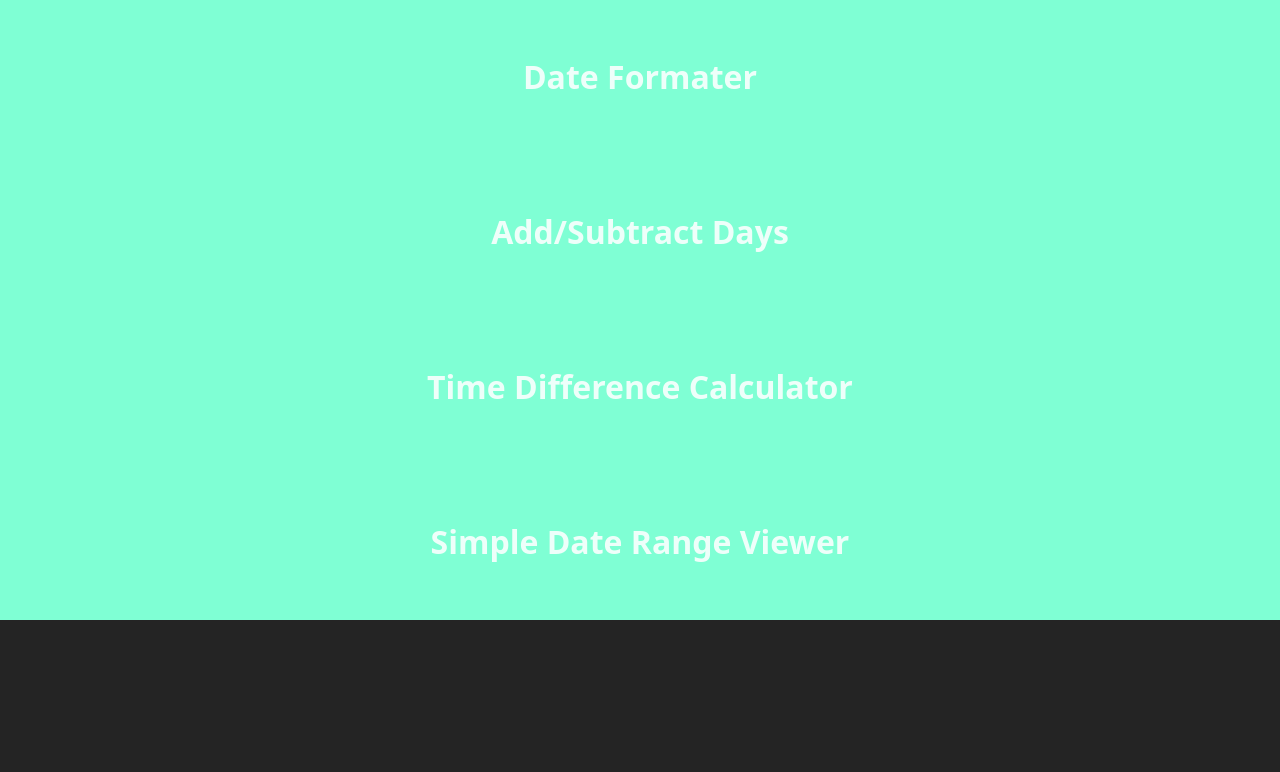
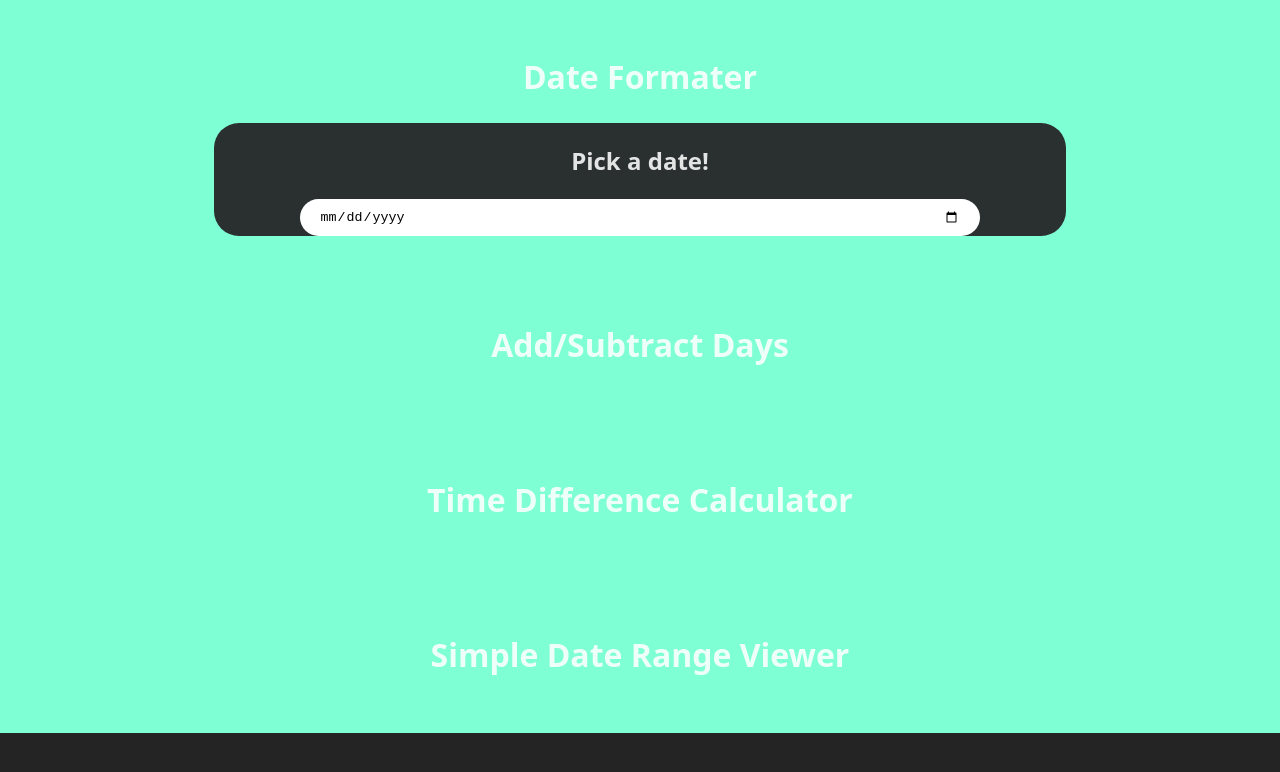
Before and after one commit to HristijanRalis/React-Dates-Projects, a React (Vite) app in the folder week-2-manipulation/: page / in a window 1280 px wide. Shown: the top 772 px of the page. Built offline with nearby package versions, Linux system fonts and the light colour scheme.

Commit message:
Done with project1 DateFormater

```diff
--- a/week-2-manipulation/src/App.css
+++ b/week-2-manipulation/src/App.css
@@ -20,6 +20,7 @@ body {
 
 .section {
   display: flex;
+  flex-direction: column;
   justify-content: center;
   align-items: center;
   padding: 2rem;
--- a/week-2-manipulation/src/App.tsx
+++ b/week-2-manipulation/src/App.tsx
@@ -1,4 +1,5 @@
 import "./App.css";
+import { DateFormater } from "./components/DateFormater/DateFormater";
 
 function App() {
   return (
@@ -6,6 +7,7 @@ function App() {
       {/* Date Formater */}
       <div className="section">
         <h1>Date Formater</h1>
+        <DateFormater />
       </div>
       {/* Add/Subtract Days*/}
 
--- a/week-2-manipulation/src/components/DateFormater/DateFormater.css
+++ b/week-2-manipulation/src/components/DateFormater/DateFormater.css
@@ -0,0 +1,29 @@
+.DateFormater {
+  display: flex;
+  flex-direction: column;
+  align-items: center;
+  justify-content: center;
+  width: 70%;
+  background-color: rgb(42, 48, 48);
+  border-radius: 25px;
+}
+
+.pickDate {
+  width: 80%;
+  padding: 10px 20px;
+  border: none;
+  border-radius: 25px;
+}
+
+.standards {
+  display: flex;
+  flex-direction: column;
+  justify-content: center;
+  align-items: center;
+}
+
+.standards h2 {
+  background-color: rgb(127, 255, 212);
+  padding: 20px;
+  border-radius: 25px;
+}
--- a/week-2-manipulation/src/components/DateFormater/DateFormater.tsx
+++ b/week-2-manipulation/src/components/DateFormater/DateFormater.tsx
@@ -1,5 +1,41 @@
+import "./DateFormater.css";
+import { useState } from "react";
+
 export const DateFormater = () => {
+  const [date, setDate] = useState<Date | null>(null);
 
+  const handleTimeFormat = (e: React.ChangeEvent<HTMLInputElement>) => {
+    const selected = e.target.value;
+    if (selected) setDate(new Date(selected));
+  };
 
-  return <div className="DateFormater"></div>;
+  const euFormat = date
+    ? `${date.getDate().toString().padStart(2, "0")}.${(date.getMonth() + 1)
+        .toString()
+        .padStart(2, "0")}.${date.getFullYear()}`
+    : "";
+
+  const usFormat = date
+    ? `${date.getMonth().toString().padStart(2, "0")}/${date
+        .getDate()
+        .toString()
+        .padStart(2, "0")}/${date.getFullYear()}`
+    : "";
+
+  const isoFormat = date ? date.toISOString().split("T")[0] : "";
+
+  return (
+    <div className="DateFormater">
+      <h2>Pick a date!</h2>
+      <input type="date" onChange={handleTimeFormat} className="pickDate" />
+
+      {date && (
+        <div className="standards">
+          <h2>EU standard: {euFormat}</h2>
+          <h2>US standard: {usFormat}</h2>
+          <h2>ISO standard: {isoFormat}</h2>
+        </div>
+      )}
+    </div>
+  );
 };
```
